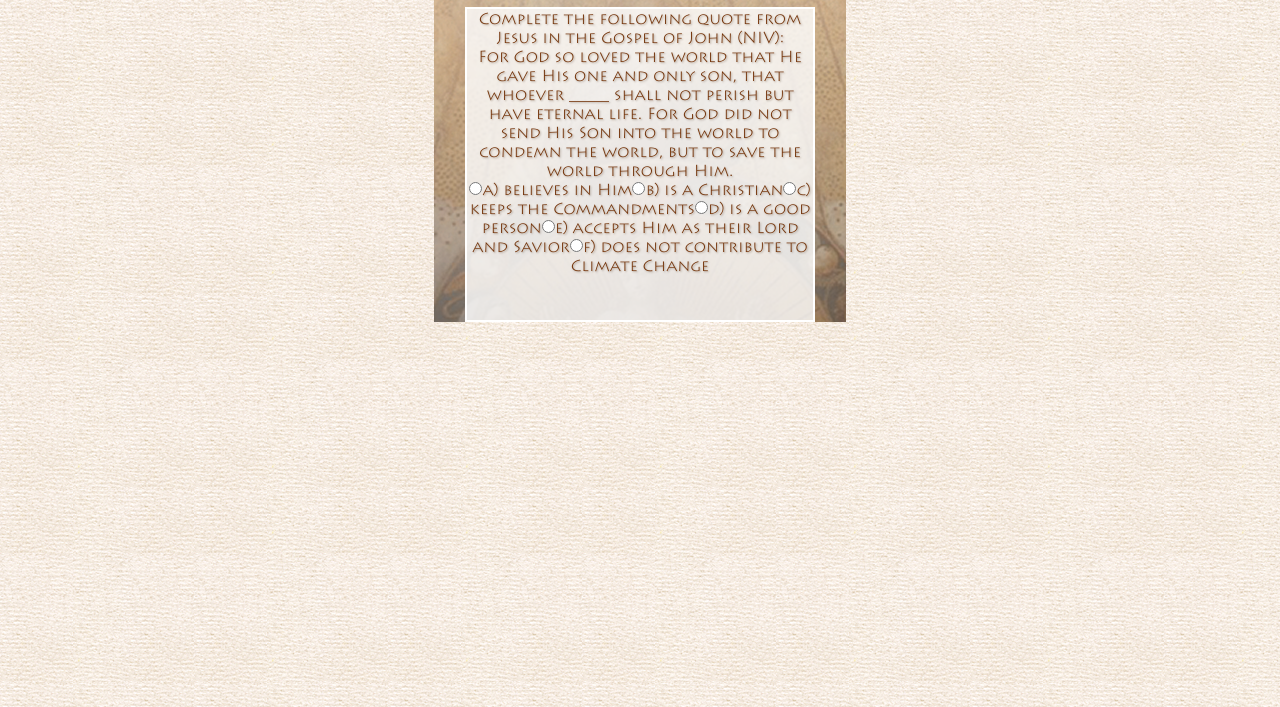
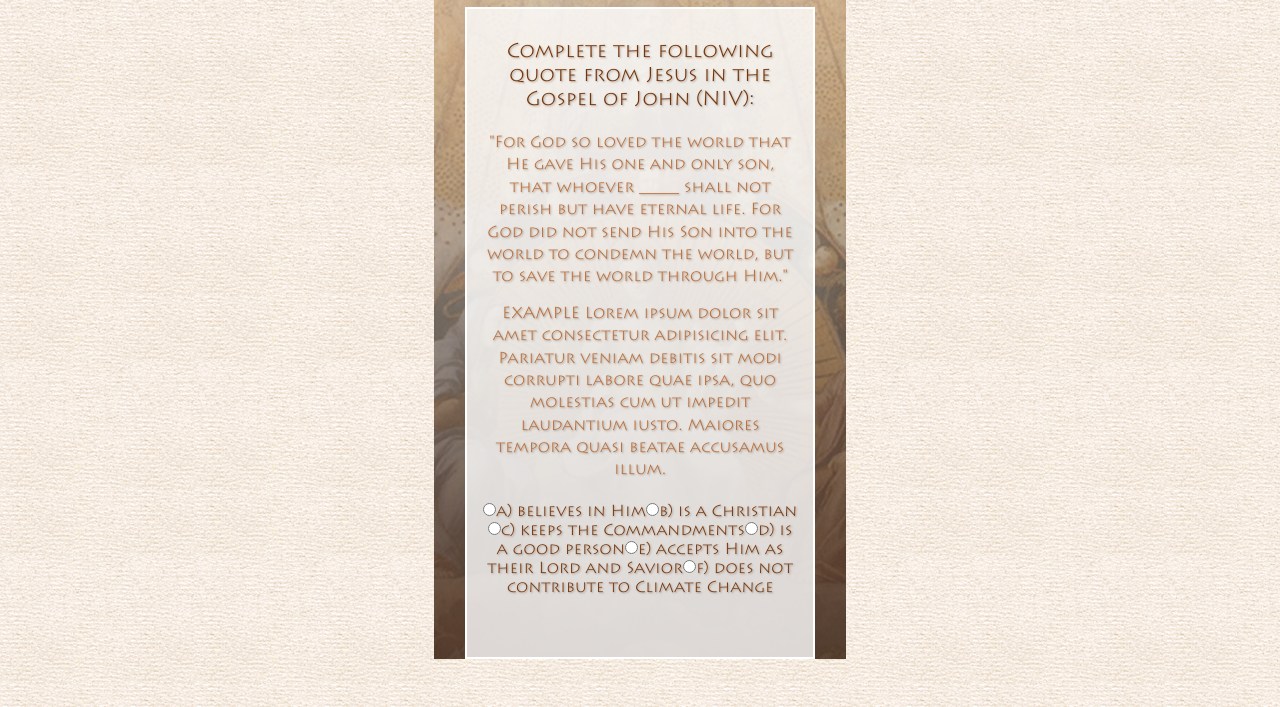
Before and after one commit to DiligentViking/heaven-iq-test, a plain HTML site: page quiz.html in a window 1280 px wide. Shown: the part 93-800 px from the top of the page. Drawn offline with Linux system fonts and the light colour scheme.

Commit message:
Add more styling stuff

```diff
--- a/quiz.html
+++ b/quiz.html
@@ -17,7 +17,7 @@
 
     <div class="card">
       <p class="q-before-part"></p>
-      <p class="q-quote-part"></p>
+      <div class="q-quote-part"></div>
       <p class="q-after-part"></p>
       <div class="answer-selection"></div>
       <div class="buttons">
--- a/scripts/quiz.js
+++ b/scripts/quiz.js
@@ -2,7 +2,7 @@
 /*
   {
     beforePart: "",
-    quotePart: "",
+    quotePart: ["",],  // you may need quotes in places
     afterPart: "",
     choices: {
       a: "",
@@ -21,7 +21,7 @@ const theQuestions = [
   {
     category: 'JESUS',
     beforePart: "Complete the following quote from Jesus in the Gospel of John (NIV):",
-    quotePart: "For God so loved the world that He gave His one and only son, that whoever _____ shall not perish but have eternal life. For God did not send His Son into the world to condemn the world, but to save the world through Him.",
+    quotePart: ["\"For God so loved the world that He gave His one and only son, that whoever _____ shall not perish but have eternal life. For God did not send His Son into the world to condemn the world, but to save the world through Him.\"", "EXAMPLE Lorem ipsum dolor sit amet consectetur adipisicing elit. Pariatur veniam debitis sit modi corrupti labore quae ipsa, quo molestias cum ut impedit laudantium iusto. Maiores tempora quasi beatae accusamus illum.",],
     afterPart: "",
     choices: {
       a: "believes in Him",
@@ -59,23 +59,30 @@ function displayContent(question) {
   progress.textContent = `${theQuestions.indexOf(question)+1} of ${theQuestions.length}`;
 
   qBeforePart.textContent = question.beforePart;
-  qAfterPart.textContent = question.afterPart;
-  qQuotePart.textContent = question.quotePart;
+  ////
+  question.quotePart.forEach((para) => {
+    const p = document.createElement('p');
+    p.textContent = para;
+    qQuotePart.appendChild(p);
+  });
+  ////
+  if (!question.afterPart) qAfterPart.setAttribute('style', 'display: none');
+  else qAfterPart.textContent = question.afterPart;
 
   const choices = Object.entries(question.choices);  // so i can use for loop structure without having a hasOwnProperty thing
   const isEmpty = (choices.length === 0);
   if (!isEmpty) {
     for (const [key, value] of choices) {
-      const radio = document.createElement('input');
-      radio.setAttribute('id', key);
-      radio.setAttribute('type', 'radio');
-      radio.setAttribute('name', 'radio');
+      const input = document.createElement('input');
+      input.setAttribute('id', key);
+      input.setAttribute('type', 'radio');
+      input.setAttribute('name', 'radio');
       ////
       const label = document.createElement('label');
       label.setAttribute('for', key);
       label.textContent = `${key}) ${value}`;
       ////
-      answerSelection.append(radio, label);
+      answerSelection.append(input, label);
     }
   }
 }
--- a/styles/quiz.css
+++ b/styles/quiz.css
@@ -48,3 +48,30 @@
   margin: 0 auto;
   margin-bottom: 4px;
 }
+
+
+.card {
+  padding: 30px 16px 16px 16px;
+}
+
+.q-before-part,
+.q-after-part {
+  font-size: 20px;
+  line-height: 1.2;
+}
+
+.q-before-part,
+.q-quote-part,
+.q-after-part {
+  margin-bottom: 20px;
+}
+
+.q-quote-part {
+  color: rgb(185, 109, 57);
+  font-size: 16px;
+  line-height: 1.4;
+}
+
+.q-quote-part > p + p {
+  margin-top: 14px;  /* to create space between paras */
+}
```
